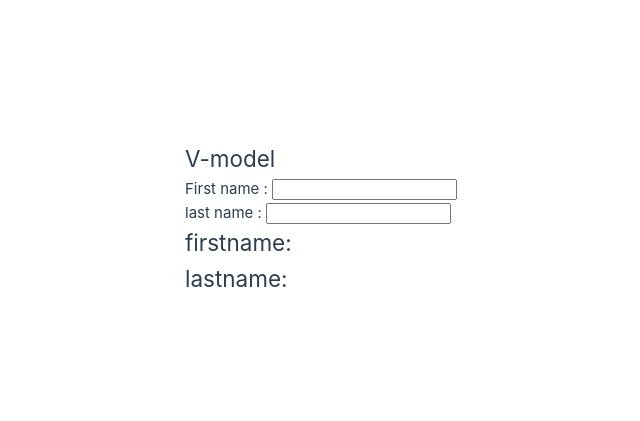
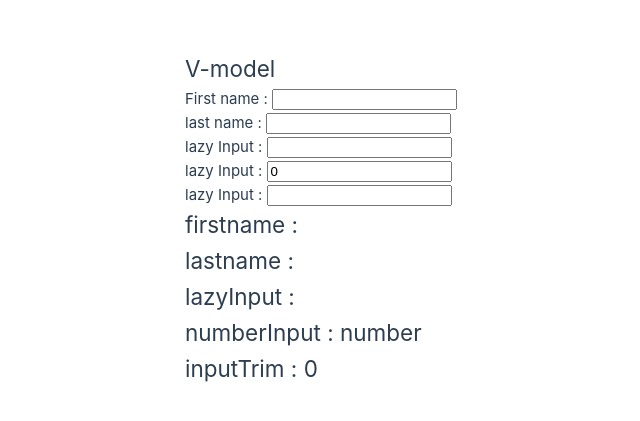
Before and after one commit to JerryChang0504/20250524vue3, a Vue app: page / in a window 1280 px wide. Shown: the part 181-602 px from the top of the page, without its empty margins (455-1095 px from the left). Built offline with nearby package versions, Linux system fonts and the light colour scheme.

Commit message:
v-model修飾符

```diff
--- a/src/App.vue
+++ b/src/App.vue
@@ -55,7 +55,10 @@ function onDelete() {
 
 const message = ref({
   firstname: '',
-  lastname: ''
+  lastname: '',
+  lazyInput: '',
+  numberInput: 0,
+  inputTrim: ''
 })
 </script>
 
@@ -70,9 +73,15 @@ const message = ref({
   </header>
 
   <main>
-    <VmodelChild v-model:firstname="message.firstname" v-model:lastname="message.lastname" />
-    <h2>firstname:{{ message.firstname }}</h2>
-    <h2>lastname:{{ message.lastname }}</h2>
+    <VmodelChild v-model:firstname="message.firstname" v-model:lastname="message.lastname"
+      v-model:lazyInput="message.lazyInput" v-model:numberInput="message.numberInput"
+      v-model:inputTrim="message.inputTrim" />
+    <h2>firstname : {{ message.firstname }}</h2>
+    <h2>lastname : {{ message.lastname }}</h2>
+    <h2>lazyInput : {{ message.lazyInput }}</h2>
+    <h2>numberInput : {{ typeof message.numberInput }}</h2>
+    <h2>inputTrim : {{ message.inputTrim.length }}</h2>
+
     <!-- <button @click="open">開啟AlertBox</button> -->
     <!-- <AlertBox v-model:visible="show" :title="'刪除確認'" :message="'確定要刪除這筆資料嗎？'"
       :buttons="[{ text: '取消', color: 'secondary', onClick: () => onCancel() }, { text: '確認刪除', color: 'danger', onClick: () => onDelete() }]"
--- a/src/components/VmodelChild.vue
+++ b/src/components/VmodelChild.vue
@@ -5,10 +5,23 @@
     <br>
     <label>last name : </label>
     <input type="text" v-model="last" />
+    <br>
+    <label>lazy Input : </label>
+    <input type="text" v-model.lazy="lazy" />
+    <br>
+    <label>lazy Input : </label>
+    <input type="number" v-model.number="numbervalue" />
+    <br>
+    <label>lazy Input : </label>
+    <input type="text" v-model.trim="textTrim" />
 </template>
 <script setup>
 const first = defineModel('firstname')
 const last = defineModel('lastname')
+const lazy = defineModel('lazyInput')
+const numbervalue = defineModel('numberInput')
+const textTrim = defineModel('inputTrim')
+
 </script>
 
 <style scoped></style>
```
